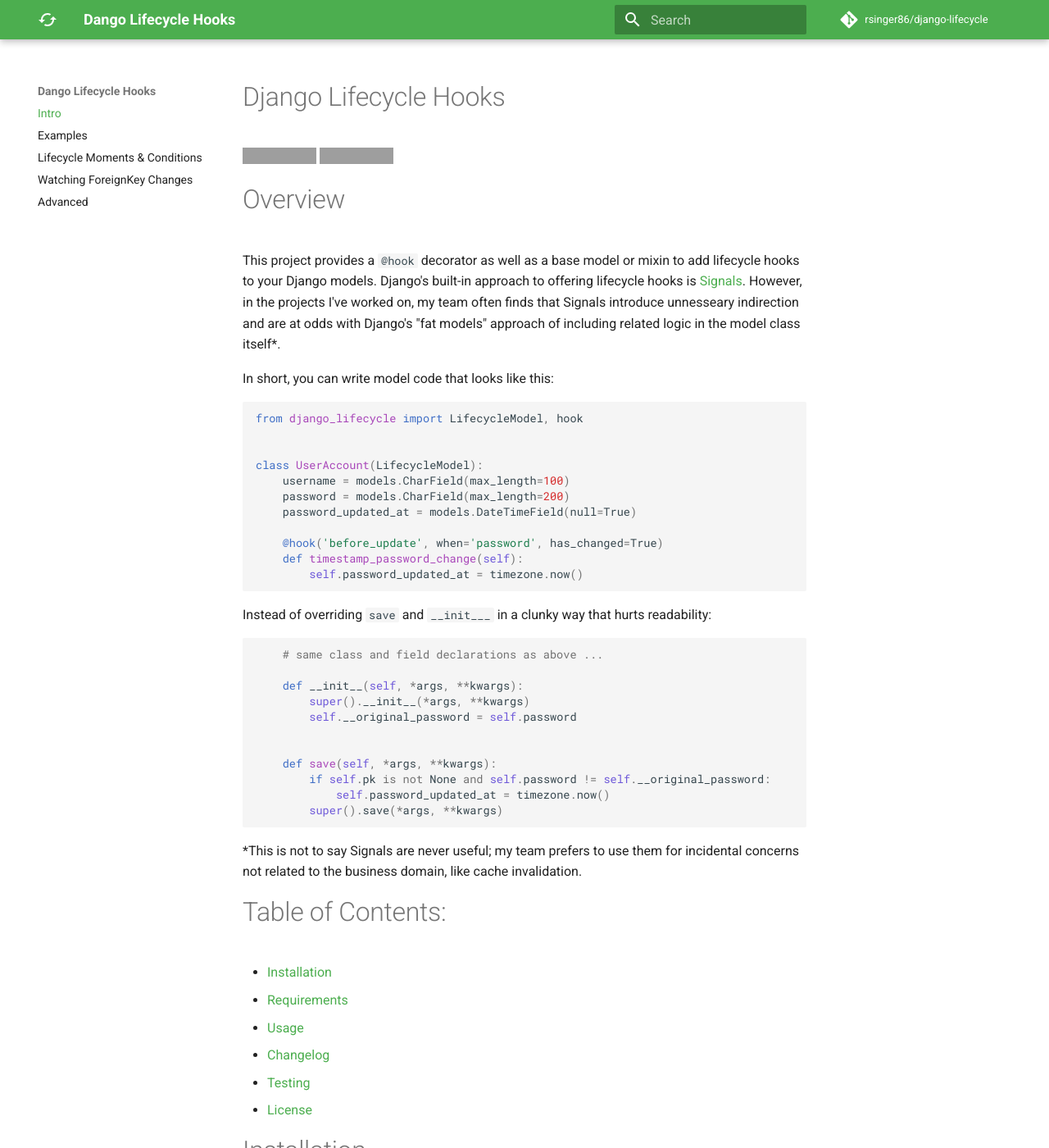
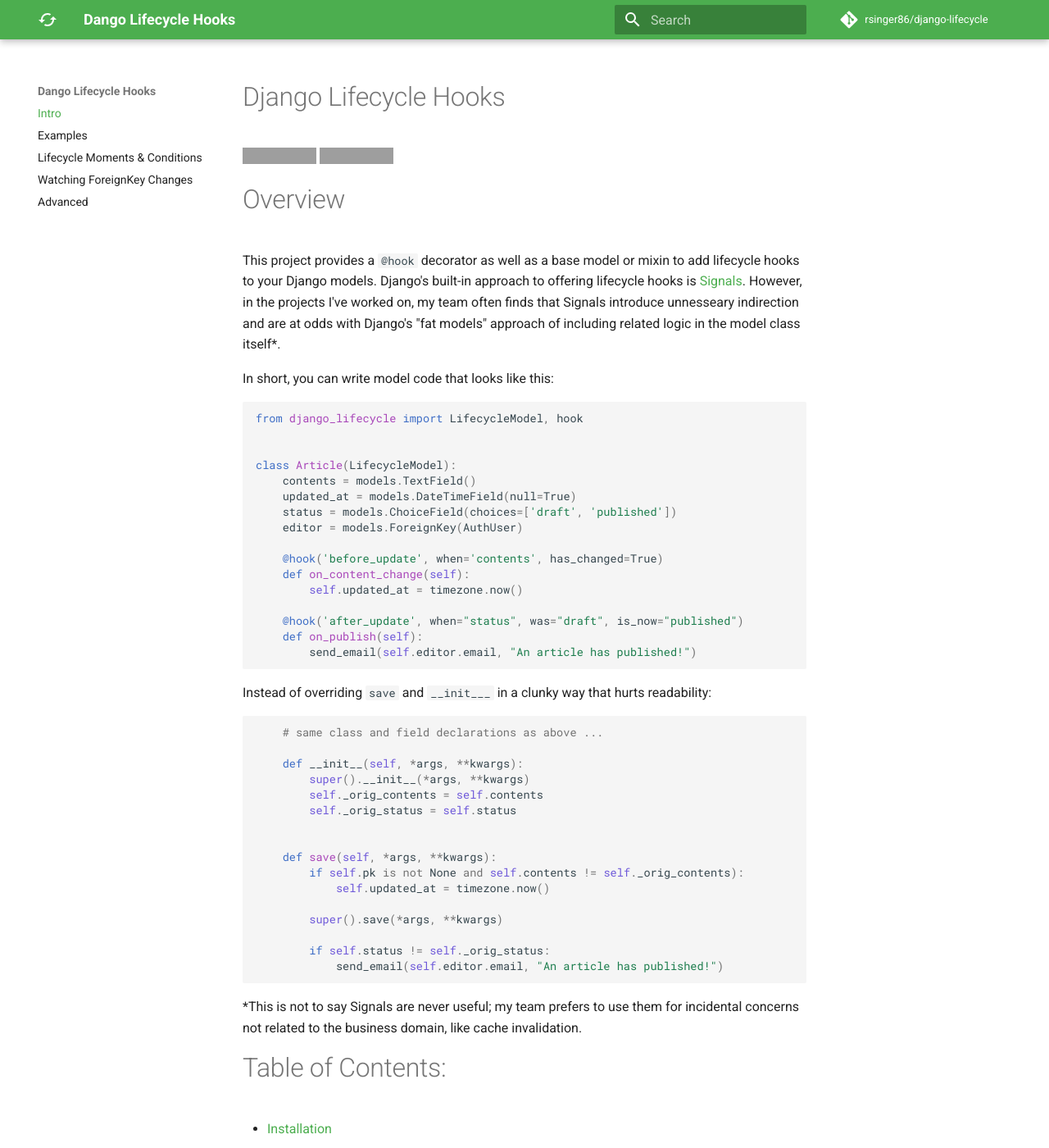
Before and after one commit to rsinger86/django-lifecycle, an MkDocs documentation site: the page built from docs/index.md, in a window 1280 px wide and 1400 px high. Shown: the whole window at 82% size. Built offline with MkDocs 1.6.1 and Material for MkDocs 9.7.7, drawn with Linux system fonts in a browser that asks for light colours; comment, search, counter and statistics services are not loaded; grey boxes are pictures that could not be loaded.

Commit message:
Adds to docs

````diff
--- a/docs/index.md
+++ b/docs/index.md
@@ -13,14 +13,19 @@
 from django_lifecycle import LifecycleModel, hook
 
 
-class UserAccount(LifecycleModel):
-    username = models.CharField(max_length=100)
-    password = models.CharField(max_length=200)
-    password_updated_at = models.DateTimeField(null=True)
+class Article(LifecycleModel):
+    contents = models.TextField()
+    updated_at = models.DateTimeField(null=True)
+    status = models.ChoiceField(choices=['draft', 'published'])
+    editor = models.ForeignKey(AuthUser)
 
-    @hook('before_update', when='password', has_changed=True)
-    def timestamp_password_change(self):
-        self.password_updated_at = timezone.now()
+    @hook('before_update', when='contents', has_changed=True)
+    def on_content_change(self):
+        self.updated_at = timezone.now()
+
+    @hook('after_update', when="status", was="draft", is_now="published")
+    def on_publish(self):
+        send_email(self.editor.email, "An article has published!")
 ```
 
 Instead of overriding `save` and `__init___` in a clunky way that hurts readability:
@@ -30,14 +35,18 @@
 
     def __init__(self, *args, **kwargs):
         super().__init__(*args, **kwargs)
-        self.__original_password = self.password
+        self._orig_contents = self.contents
+        self._orig_status = self.status
 
 
     def save(self, *args, **kwargs):
-        if self.pk is not None and self.password != self.__original_password:
-            self.password_updated_at = timezone.now()
+        if self.pk is not None and self.contents != self._orig_contents):
+            self.updated_at = timezone.now()
+
         super().save(*args, **kwargs)
 
+        if self.status != self._orig_status:
+            send_email(self.editor.email, "An article has published!")
 ```
 
 *This is not to say Signals are never useful; my team prefers to use them for incidental concerns not related to the business domain, like cache invalidation.
````
Also changed, not shown: 1 other file.
